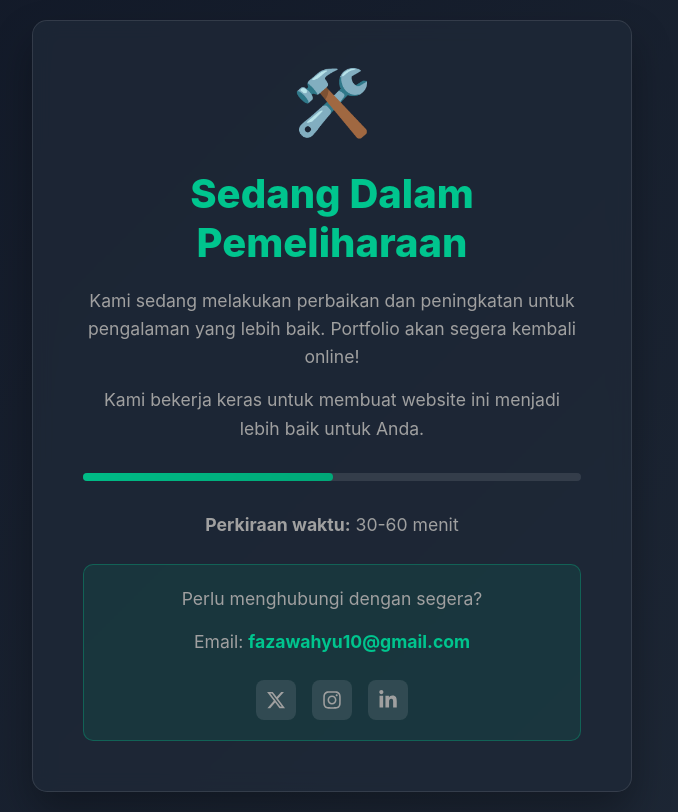
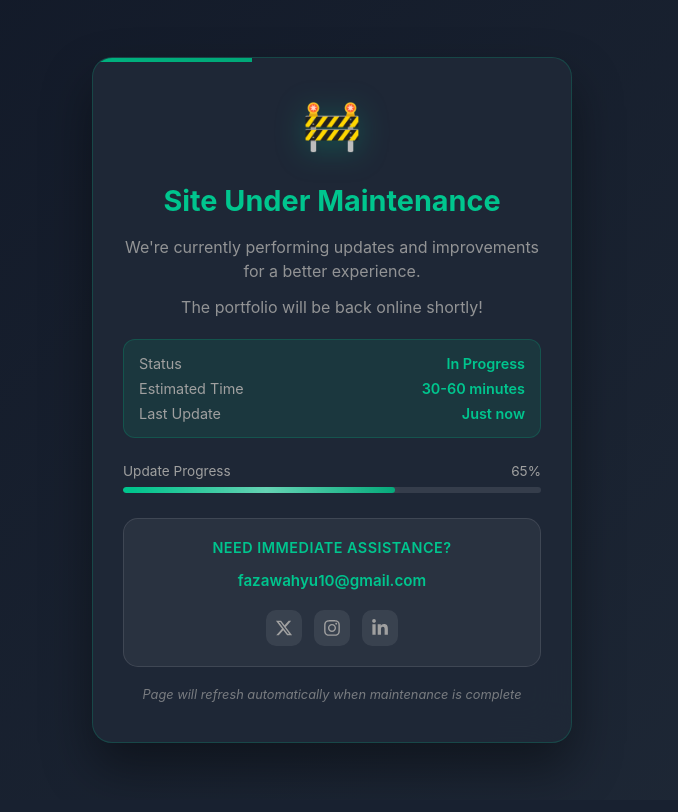
Before and after one commit to fazawahyu-ap/portofolio-faza, a Flask app: template templates/maintenance.html in a window 1280 px wide. Shown: the whole page, without its empty margins (308-986 px from the left). After the commit the page ends 759 px from the top, so only its background shows below. Run offline with Flask 3, Linux system fonts and the light colour scheme; the template is opened without the code that fills it, so the values that code supplies are empty; some libraries are stand-ins or nearby versions.

Commit message:
Update maintenance page: English version with improved layout

```diff
--- a/templates/maintenance.html
+++ b/templates/maintenance.html
@@ -1,9 +1,9 @@
 <!DOCTYPE html>
-<html lang="id">
+<html lang="en">
 <head>
     <meta charset="UTF-8">
     <meta name="viewport" content="width=device-width, initial-scale=1.0">
-    <title>Site Maintenance - Portfolio Faza</title>
+    <title>Site Maintenance - Faza Portfolio</title>
     <link rel="icon" href="{{ url_for('static', filename='img/logo.png') }}" type="image/png">
     <style>
         * {
@@ -24,137 +24,269 @@
         }
 
         .maintenance-container {
-            background: rgba(31, 41, 55, 0.8);
-            backdrop-filter: blur(10px);
-            padding: 50px;
-            border-radius: 15px;
-            box-shadow: 0 20px 40px rgba(0,0,0,0.3);
+            background: rgba(31, 41, 55, 0.95);
+            backdrop-filter: blur(20px);
+            padding: 40px 30px;
+            border-radius: 20px;
+            box-shadow: 0 25px 50px rgba(0,0,0,0.4);
             text-align: center;
-            max-width: 600px;
+            max-width: 480px;
             width: 100%;
-            border: 1px solid rgba(255, 255, 255, 0.1);
+            border: 1px solid rgba(0, 197, 142, 0.2);
+            position: relative;
+            overflow: hidden;
+        }
+
+        .maintenance-container::before {
+            content: '';
+            position: absolute;
+            top: 0;
+            left: 0;
+            right: 0;
+            height: 4px;
+            background: linear-gradient(90deg, #00C58E, #00A878);
+            animation: progressLine 3s ease-in-out infinite;
+        }
+
+        @keyframes progressLine {
+            0% { transform: translateX(-100%); }
+            50% { transform: translateX(0%); }
+            100% { transform: translateX(100%); }
+        }
+
+        .icon-container {
+            margin-bottom: 25px;
+            position: relative;
         }
 
         .icon {
-            font-size: 4rem;
-            margin-bottom: 20px;
-            animation: bounce 2s infinite;
+            font-size: 3rem;
+            animation: float 3s ease-in-out infinite;
+            filter: drop-shadow(0 5px 15px rgba(0, 197, 142, 0.3));
         }
 
-        @keyframes bounce {
-            0%, 20%, 50%, 80%, 100% {
-                transform: translateY(0);
-            }
-            40% {
-                transform: translateY(-10px);
-            }
-            60% {
-                transform: translateY(-5px);
-            }
+        @keyframes float {
+            0%, 100% { transform: translateY(0px); }
+            50% { transform: translateY(-10px); }
         }
 
         h1 {
             color: #00C58E;
-            margin-bottom: 20px;
-            font-size: 2.5rem;
-            font-weight: 800;
+            margin-bottom: 15px;
+            font-size: 1.8rem;
+            font-weight: 700;
+            line-height: 1.3;
         }
 
-        p {
-            font-size: 1.1rem;
-            line-height: 1.6;
-            margin-bottom: 15px;
+        .subtitle {
+            font-size: 1rem;
+            line-height: 1.5;
+            margin-bottom: 12px;
+            color: #A0A0A0;
+            opacity: 0.9;
+        }
+
+        .status-container {
+            background: rgba(0, 197, 142, 0.1);
+            border: 1px solid rgba(0, 197, 142, 0.2);
+            border-radius: 12px;
+            padding: 15px;
+            margin: 20px 0;
+        }
+
+        .status-item {
+            display: flex;
+            justify-content: space-between;
+            align-items: center;
+            margin-bottom: 8px;
+            font-size: 0.9rem;
+        }
+
+        .status-item:last-child {
+            margin-bottom: 0;
+        }
+
+        .status-label {
+            color: #A0A0A0;
+        }
+
+        .status-value {
+            color: #00C58E;
+            font-weight: 600;
+        }
+
+        .progress-container {
+            margin: 25px 0;
+        }
+
+        .progress-info {
+            display: flex;
+            justify-content: space-between;
+            margin-bottom: 8px;
+            font-size: 0.85rem;
             color: #A0A0A0;
         }
 
         .progress-bar {
             width: 100%;
-            height: 8px;
+            height: 6px;
             background: rgba(255, 255, 255, 0.1);
-            border-radius: 4px;
-            margin: 30px 0;
+            border-radius: 3px;
             overflow: hidden;
         }
 
         .progress {
-            width: 75%;
+            width: 65%;
             height: 100%;
             background: linear-gradient(90deg, #00C58E, #00A878);
-            border-radius: 4px;
-            animation: progressAnimation 2s ease-in-out infinite;
+            border-radius: 3px;
+            position: relative;
         }
 
-        @keyframes progressAnimation {
+        .progress::after {
+            content: '';
+            position: absolute;
+            top: 0;
+            left: 0;
+            right: 0;
+            bottom: 0;
+            background: linear-gradient(90deg, transparent, rgba(255,255,255,0.4), transparent);
+            animation: shimmer 2s infinite;
+        }
+
+        @keyframes shimmer {
             0% { transform: translateX(-100%); }
-            50% { transform: translateX(0%); }
             100% { transform: translateX(100%); }
         }
 
         .contact-info {
-            background: rgba(0, 197, 142, 0.1);
+            background: rgba(255, 255, 255, 0.05);
             padding: 20px;
-            border-radius: 10px;
-            margin-top: 25px;
-            border: 1px solid rgba(0, 197, 142, 0.3);
+            border-radius: 15px;
+            margin-top: 20px;
+            border: 1px solid rgba(255, 255, 255, 0.1);
+        }
+
+        .contact-title {
+            color: #00C58E;
+            font-size: 0.9rem;
+            font-weight: 600;
+            margin-bottom: 10px;
+            text-transform: uppercase;
+            letter-spacing: 0.5px;
         }
 
         .email {
             color: #00C58E;
             text-decoration: none;
-            font-weight: bold;
+            font-weight: 600;
+            font-size: 0.95rem;
+            transition: all 0.3s ease;
+            display: inline-block;
+            margin: 5px 0;
         }
 
         .email:hover {
-            text-decoration: underline;
+            color: #00A878;
+            transform: translateY(-1px);
         }
 
         .social-links {
             display: flex;
             justify-content: center;
-            gap: 1rem;
-            margin-top: 1.5rem;
+            gap: 12px;
+            margin-top: 15px;
         }
 
         .social-links a {
             display: flex;
             justify-content: center;
             align-items: center;
-            width: 40px;
-            height: 40px;
-            background-color: rgba(255, 255, 255, 0.1);
-            border-radius: 8px;
+            width: 36px;
+            height: 36px;
+            background-color: rgba(255, 255, 255, 0.08);
+            border-radius: 10px;
             color: #A0A0A0;
             transition: all 0.3s ease;
+            position: relative;
+            overflow: hidden;
+        }
+
+        .social-links a::before {
+            content: '';
+            position: absolute;
+            top: 0;
+            left: -100%;
+            width: 100%;
+            height: 100%;
+            background: linear-gradient(90deg, transparent, rgba(0, 197, 142, 0.2), transparent);
+            transition: left 0.5s;
         }
 
         .social-links a:hover {
             background-color: #00C58E;
             color: #111827;
-            transform: translateY(-2px);
+            transform: translateY(-3px);
+            box-shadow: 0 5px 15px rgba(0, 197, 142, 0.3);
+        }
+
+        .social-links a:hover::before {
+            left: 100%;
         }
 
         .social-links a svg {
-            width: 20px;
-            height: 20px;
+            width: 18px;
+            height: 18px;
+            position: relative;
+            z-index: 1;
+        }
+
+        .update-notice {
+            font-size: 0.8rem;
+            color: rgba(160, 160, 160, 0.7);
+            margin-top: 20px;
+            font-style: italic;
         }
     </style>
 </head>
 <body>
     <div class="maintenance-container">
-        <div class="icon">🛠️</div>
-        <h1>Sedang Dalam Pemeliharaan</h1>
-        <p>Kami sedang melakukan perbaikan dan peningkatan untuk pengalaman yang lebih baik. Portfolio akan segera kembali online!</p>
-        <p>Kami bekerja keras untuk membuat website ini menjadi lebih baik untuk Anda.</p>
-
-        <div class="progress-bar">
-            <div class="progress"></div>
+        <div class="icon-container">
+            <div class="icon">🚧</div>
         </div>
 
-        <p><strong>Perkiraan waktu:</strong> 30-60 menit</p>
+        <h1>Site Under Maintenance</h1>
+        <p class="subtitle">We're currently performing updates and improvements for a better experience.</p>
+        <p class="subtitle">The portfolio will be back online shortly!</p>
+
+        <div class="status-container">
+            <div class="status-item">
+                <span class="status-label">Status</span>
+                <span class="status-value">In Progress</span>
+            </div>
+            <div class="status-item">
+                <span class="status-label">Estimated Time</span>
+                <span class="status-value">30-60 minutes</span>
+            </div>
+            <div class="status-item">
+                <span class="status-label">Last Update</span>
+                <span class="status-value">Just now</span>
+            </div>
+        </div>
+
+        <div class="progress-container">
+            <div class="progress-info">
+                <span>Update Progress</span>
+                <span>65%</span>
+            </div>
+            <div class="progress-bar">
+                <div class="progress"></div>
+            </div>
+        </div>
 
         <div class="contact-info">
-            <p>Perlu menghubungi dengan segera?</p>
-            <p>Email: <a href="mailto:fazawahyu10@gmail.com" class="email">fazawahyu10@gmail.com</a></p>
+            <div class="contact-title">Need Immediate Assistance?</div>
+            <a href="mailto:fazawahyu10@gmail.com" class="email">fazawahyu10@gmail.com</a>
 
             <div class="social-links">
                 <a href="https://x.com/@faza_wap/" target="_blank" aria-label="X / Twitter">
@@ -168,6 +300,17 @@
                 </a>
             </div>
         </div>
+
+        <div class="update-notice">
+            Page will refresh automatically when maintenance is complete
+        </div>
     </div>
+
+    <script>
+        // Auto refresh every 2 minutes to check if maintenance is over
+        setTimeout(() => {
+            window.location.reload();
+        }, 120000);
+    </script>
 </body>
 </html>
```
